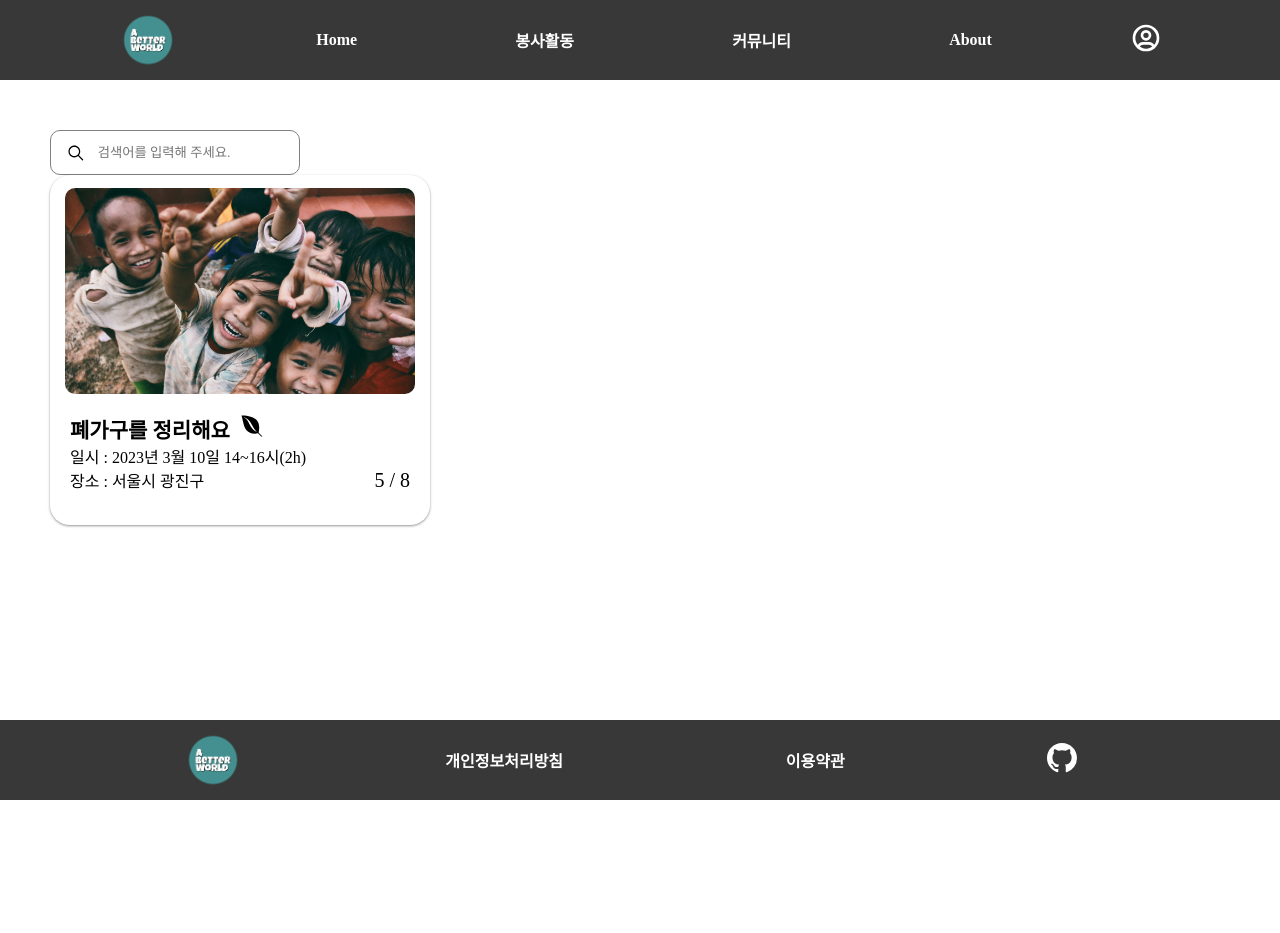
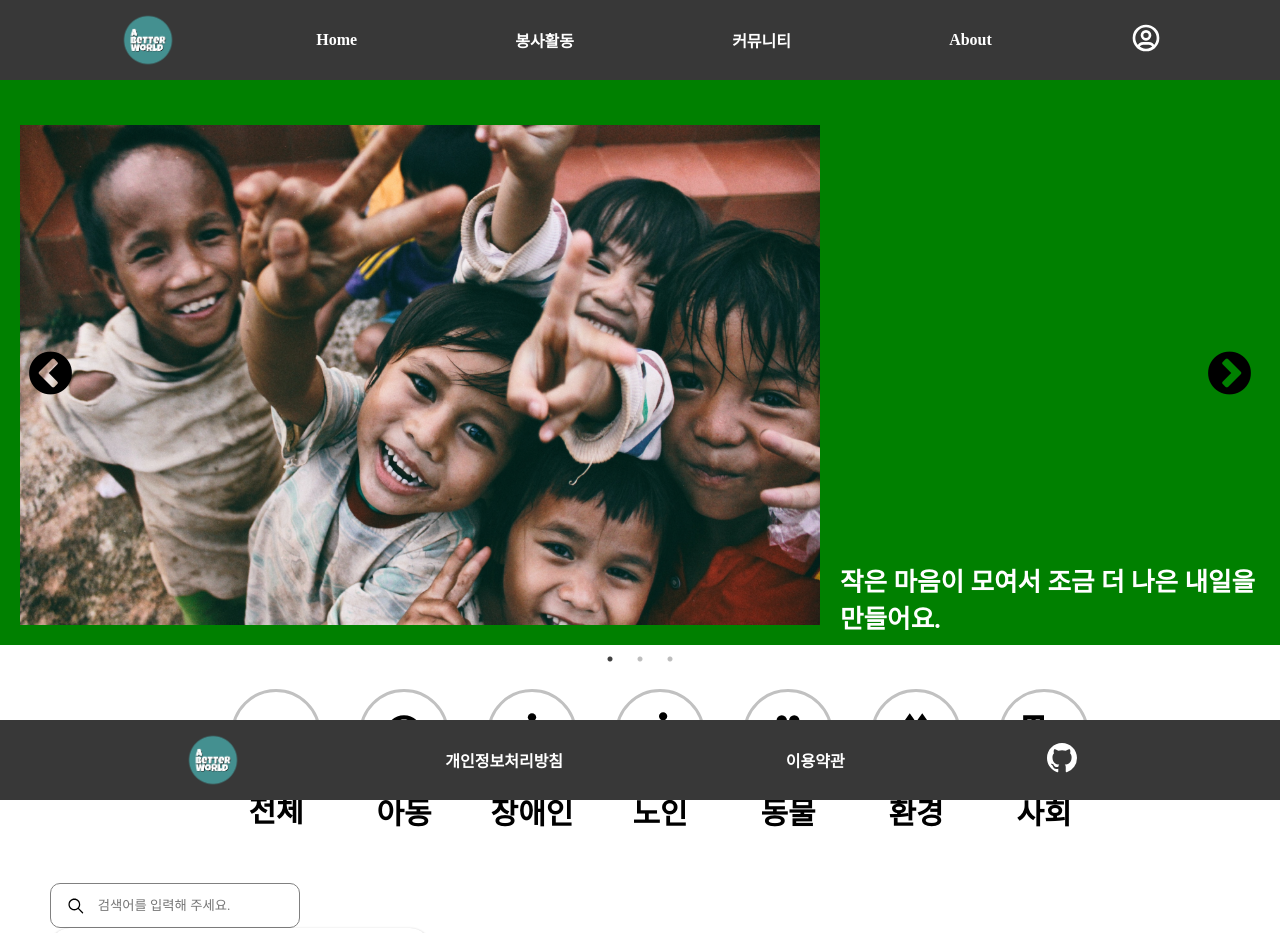
Before and after one commit to codestates-seb/seb42_main_014, a React (Create React App) app in the folder client/: page /volunteer in a window 1280 px wide. Shown: the top 933 px of the page. Before the commit the page ends 800 px from the top, so only its background shows below. Built offline with nearby package versions, Linux system fonts and the light colour scheme; a web font is replaced by a local one.

Commit message:
feat:카테고리 구현

```diff
--- a/client/src/components/Carousel.tsx
+++ b/client/src/components/Carousel.tsx
@@ -4,6 +4,10 @@ import "slick-carousel/slick/slick-theme.css";
 import styled from "styled-components";
 
 const Body = styled.div`
+	.slick-dots {
+		position: relative;
+		bottom: 0;
+	}
 	.slick-prev:before,
 	.slick-next:before {
 		font-size: 50px;
@@ -14,7 +18,7 @@ const Body = styled.div`
 	}
 `;
 const Style1 = styled.div`
-	padding-left: 10%;
+	justify-content: center;
 	background-color: ${(props) => props.color};
 	display: flex;
 	align-items: flex-end;
@@ -69,28 +73,19 @@ export default function Carousel() {
 			<Slider {...settings}>
 				<div>
 					<Style1 color="green">
-						<img
-							src="https://img.freepik.com/premium-vector/set-of-volunteer-people-illustration_95397-113.jpg?w=2000"
-							alt="1"
-						></img>
+						<img src="/images/home/main-img-1.png" alt="1"></img>
 						<span>작은 마음이 모여서 조금 더 나은 내일을 만들어요.</span>
 					</Style1>
 				</div>
 				<div>
 					<Style1 color="#898D55">
-						<img
-							src="https://www.freebie-ac.jp/sozai/2020_168_volunteering_collection/img/main.jpg"
-							alt="2"
-						></img>
+						<img src="/images/home/main-img-2.png" alt="2"></img>
 						<span>작은 마음이 모여서 조금 더 나은 내일을 만들어요.</span>
 					</Style1>
 				</div>
 				<div>
 					<Style1 color="#767EC6">
-						<img
-							src="https://mblogthumb-phinf.pstatic.net/MjAxODA0MDlfMTUy/MDAxNTIzMjQwNjYxMDcw.NUntdy9kjN5iiUuneXi71eg74XEAtAJ40QOGb1LhOewg.UyZCO_3r6zQUwbDJ9n5FXuX-yalD0bMAHFiy9v8NN1Mg.PNG.lifesaverclinic/%EC%A7%B1%EA%B5%AC-%EC%BB%B4%ED%93%A8%ED%84%B0-%EB%B0%B0%EA%B2%BD%ED%99%94%EB%A9%B46.png?type=w800"
-							alt="3"
-						></img>
+						<img src="/images/home/main-img-3.png" alt="3"></img>
 						<span>작은 마음이 모여서 조금 더 나은 내일을 만들어요.</span>
 					</Style1>
 				</div>
--- a/client/src/components/Modal.tsx
+++ b/client/src/components/Modal.tsx
@@ -12,7 +12,6 @@ const ModalOverlay = styled.div`
 	width: 100vw;
 	height: 100vh;
 	position: absolute;
-	background: rgba(0, 0, 0, 0.7);
 	display: flex;
 	justify-content: center;
 	align-items: center;
@@ -20,6 +19,7 @@ const ModalOverlay = styled.div`
 const ModalBox = styled.div`
 	display: block;
 	background: white;
+	border: solid 3px black;
 	width: 25%;
 	min-width: 300px;
 	height: 500px;
--- /dev/null
+++ b/client/src/components/volunteer/Kategorie.tsx
@@ -0,0 +1,116 @@
+import ChildCareIcon from "@mui/icons-material/ChildCare";
+import BusinessIcon from "@mui/icons-material/Business";
+import ForestIcon from "@mui/icons-material/Forest";
+import PetsIcon from "@mui/icons-material/Pets";
+import ElderlyIcon from "@mui/icons-material/Elderly";
+import AccessibleIcon from "@mui/icons-material/Accessible";
+import SvgIcon from "@mui/material/SvgIcon";
+import styled from "styled-components";
+
+const Body = styled.div`
+	width: 100%;
+	height: 100%;
+	display: flex;
+	justify-content: center;
+	margin: 20px;
+`;
+const Flex = styled.div`
+	width: 70%;
+	height: 100%;
+	display: flex;
+	justify-content: space-around;
+`;
+const Icon = styled.div`
+	background-color: #ffffff;
+	margin-bottom: 10px;
+	font-size: 50px;
+	text-align: center;
+	border: 3px solid rgb(193, 193, 193);
+	border-radius: 100%;
+	width: 90px;
+	height: 90px;
+	line-height: 100px;
+	cursor: pointer;
+
+	:hover {
+		background-color: #fffffa;
+	}
+`;
+const Col = styled.div`
+	cursor: pointer;
+	display: flex;
+	flex-direction: column;
+	align-items: center;
+	span {
+		font-size: 30px;
+		font-weight: bold;
+	}
+`;
+const All = styled.div`
+	cursor: pointer;
+	border: 3px solid rgb(193, 193, 193);
+	background-color: #ffffff;
+	text-align: center;
+	border-radius: 100%;
+	width: 90px;
+	height: 90px;
+	line-height: 80px;
+	font-size: 30px;
+	font-weight: bold;
+	display: flex;
+	flex-direction: column;
+	:hover {
+		background-color: #fffffa;
+	}
+`;
+
+export default function Kategorie() {
+	return (
+		<Body>
+			<Flex>
+				<Col>
+					<All>
+						<span>ALL</span>
+						<span>전체</span>
+					</All>
+				</Col>
+				<Col>
+					<Icon>
+						<SvgIcon component={ChildCareIcon} inheritViewBox fontSize="inherit" />
+					</Icon>
+					<span>아동</span>
+				</Col>
+				<Col>
+					<Icon>
+						<SvgIcon component={AccessibleIcon} inheritViewBox fontSize="inherit" />
+					</Icon>
+					<span>장애인</span>
+				</Col>
+				<Col>
+					<Icon>
+						<SvgIcon component={ElderlyIcon} inheritViewBox fontSize="inherit" />
+					</Icon>
+					<span>노인</span>
+				</Col>
+				<Col>
+					<Icon>
+						<SvgIcon component={PetsIcon} inheritViewBox fontSize="inherit" />
+					</Icon>
+					<span>동물</span>
+				</Col>
+				<Col>
+					<Icon>
+						<SvgIcon component={ForestIcon} inheritViewBox fontSize="inherit" />
+					</Icon>
+					<span>환경</span>
+				</Col>
+				<Col>
+					<Icon>
+						<SvgIcon component={BusinessIcon} inheritViewBox fontSize="inherit" />
+					</Icon>
+					<span>사회</span>
+				</Col>
+			</Flex>
+		</Body>
+	);
+}
--- a/client/src/index.tsx
+++ b/client/src/index.tsx
@@ -13,7 +13,6 @@ import SignUp from "./pages/Sign/SignUp";
 import Community from "./pages/community/Community";
 import UserEdit from "./pages/Sign/UserEdit";
 import CompanyEdit from "./pages/Sign/CompanyEdit";
-
 
 const router = createBrowserRouter([
 	{
--- a/client/src/pages/Sign/SignUp.tsx
+++ b/client/src/pages/Sign/SignUp.tsx
@@ -3,19 +3,19 @@ import styled from "styled-components";
 import Modal from "../../components/Modal";
 
 const Body = styled.body`
-	height: 100vh;
 	width: 100%;
 	position: fixed;
 	display: flex;
 	flex-direction: column;
-	justify-content: space-around;
+	justify-content: center;
 	align-items: center;
+	top: 17%;
 `;
 const StyledContainer = styled.div`
 	/* position: absolute; */
 	/* top: 40%;
 	left: 50%;
-	transform: translate(-50%, -50%); */
+
 	/* display: flex;
 	flex-direction: column; */
 `;
@@ -25,7 +25,6 @@ const LoginForm = styled.div`
 	/* justify-content: center; */
 	/* align-items: center; */
 	width: fit-content;
-	height: max-content;
 `;
 const LoginHeader = styled.h1`
 	font-size: 3rem;
@@ -144,12 +143,11 @@ const FlexClo = styled.div`
 	display: flex;
 	flex-direction: column;
 	justify-content: space-between;
-	height: 100%;
 `;
 const SignUpHeader = styled.div`
 	display: flex;
-	top: 45px;
-	position: absolute;
+	margin: 10px;
+	position: relative;
 	flex-direction: column;
 	align-items: center;
 `;
@@ -187,16 +185,23 @@ export default function SignUp() {
 			</SignUpHeader>
 			<StyledContainer>
 				<LoginForm>
-					<Login placeholder="이메일"></Login>
-					<Login placeholder="패스워드"></Login>
-					<Login placeholder="패스워드 확인"></Login>
-					<Login placeholder={isUser ? "상호명" : "닉네임"}></Login>
 					{isUser ? (
-						<div>
+						<>
+							<Login placeholder="이메일"></Login>
+							<Login placeholder="패스워드"></Login>
+							<Login placeholder="패스워드 확인"></Login>
+							<Login placeholder="상호명"></Login>
 							<Login placeholder="사업장 주소"></Login>
 							<Login placeholder="사업자 등록 번호"></Login>
-						</div>
-					) : null}
+						</>
+					) : (
+						<>
+							<Login placeholder="이메일"></Login>
+							<Login placeholder="패스워드"></Login>
+							<Login placeholder="패스워드 확인"></Login>
+							<Login placeholder="닉네임"></Login>
+						</>
+					)}
 
 					<Flex>
 						<span>약관동의</span>
--- a/client/src/pages/volunteer/Volunteer.tsx
+++ b/client/src/pages/volunteer/Volunteer.tsx
@@ -1,9 +1,14 @@
 import Card from "../../components/Card";
 import { FaEnvira } from "react-icons/fa";
 import SearchBar from "../../components/volunteer/SearchBar";
+import Carousel from "../../components/Carousel";
+import Kategorie from "../../components/volunteer/Kategorie";
 
 export default function Volunteer() {
 	return (
+		<>
+			<Carousel />
+			<Kategorie />
 			<div style={{ margin: "50px" }}>
 				<SearchBar placeholder="검색어를 입력해 주세요." width={250} height={45} radius={10} />
 				<Card
@@ -17,5 +22,6 @@ export default function Volunteer() {
 					category={<FaEnvira size={24} />}
 				/>
 			</div>
+		</>
 	);
 }
```
Lines whose indentation alone changed are shown as unchanged.
